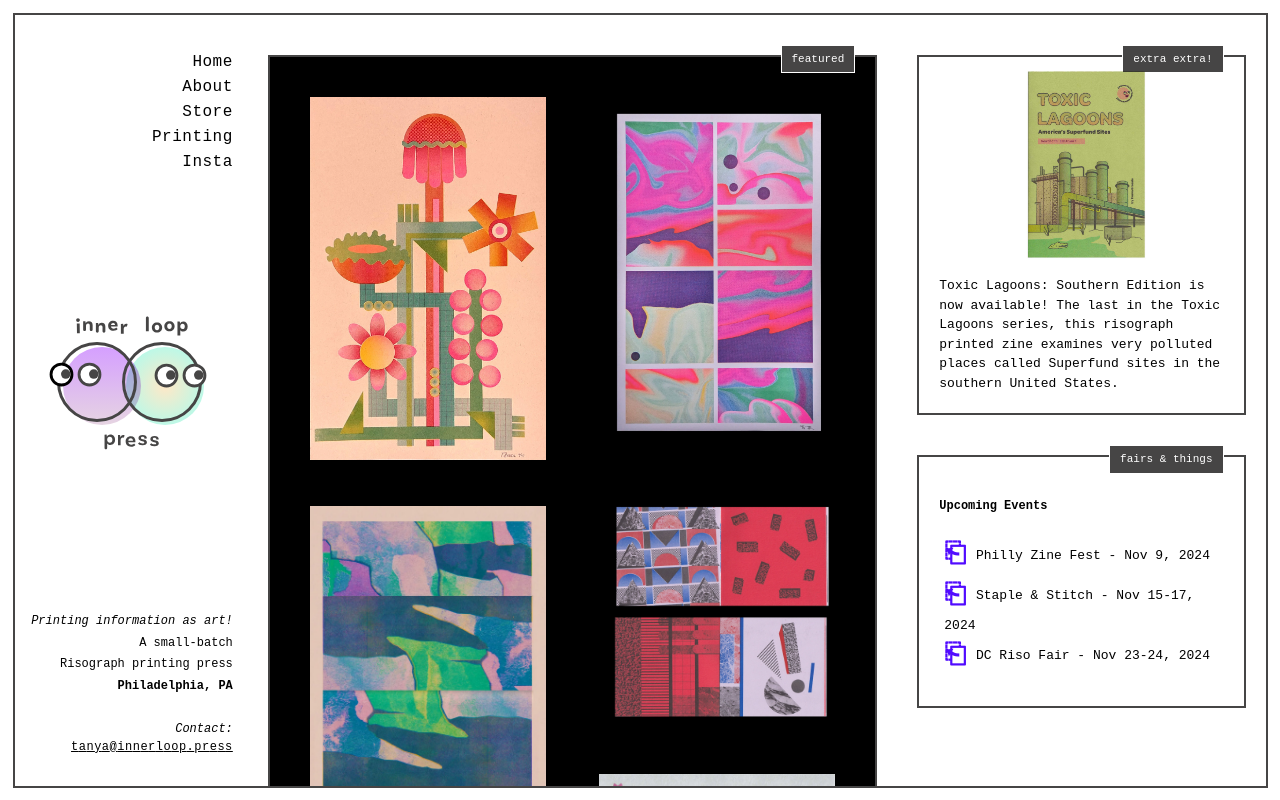
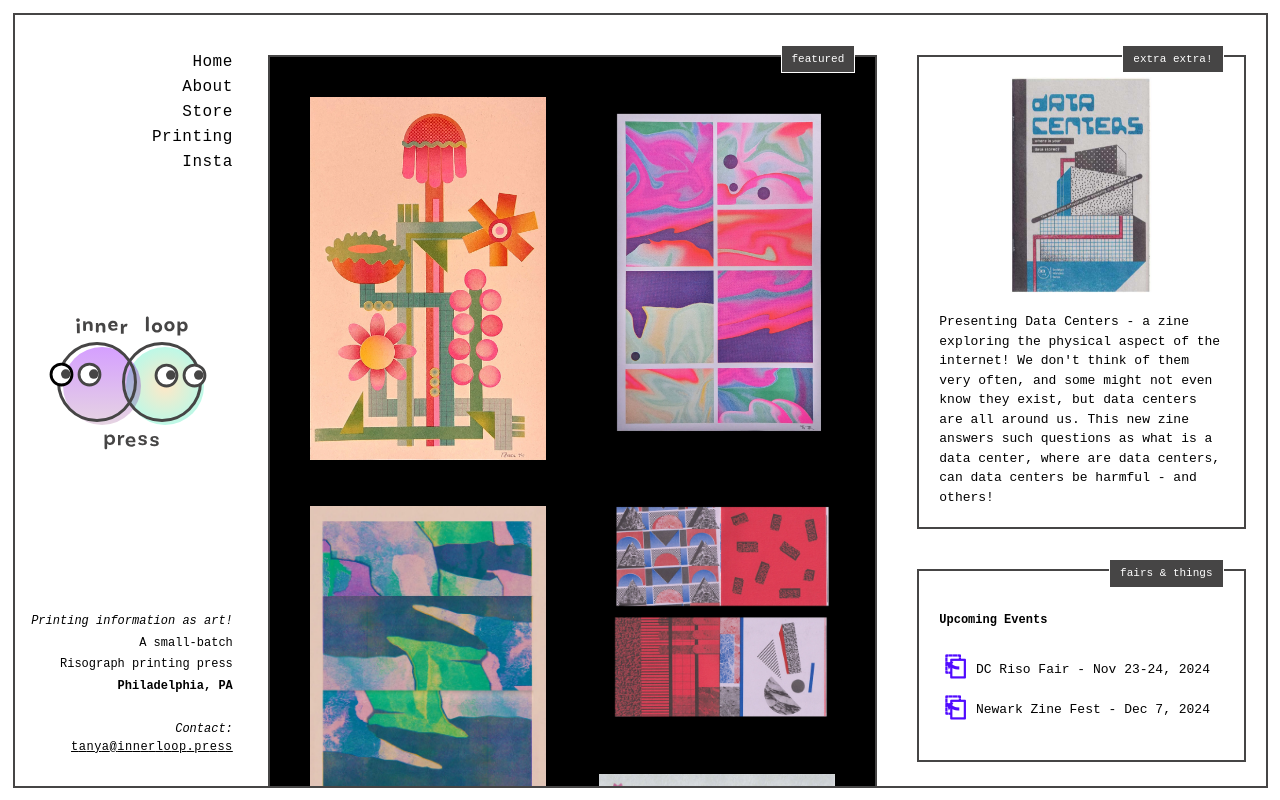
Before and after one commit to tanyabrassie/inner-loop-next, a Next.js app: page / in a window 1280 px wide. Built offline with nearby package versions, Linux system fonts and the light colour scheme.

Commit message:
data centers updates

```diff
--- a/src/app/components/FairContent.tsx
+++ b/src/app/components/FairContent.tsx
@@ -59,19 +59,24 @@ export const FairContent = ({ test }: any) => {
             Philly Comics Expo - Oct 12, 2024
           </a>
         </ListItem> */}
-        <ListItem time={`.4s`}>
+        {/* <ListItem time={`.4s`}>
           <a href='https://www.instagram.com/phillyzinefest/'>
             Philly Zine Fest - Nov 9, 2024
           </a>
-        </ListItem>
-        <ListItem time={`.4s`}>
+        </ListItem> */}
+        {/* <ListItem time={`.4s`}>
           <a href='https://www.stapleandstitchfair.com/'>
             Staple & Stitch - Nov 15-17, 2024
           </a>
-        </ListItem>
+        </ListItem> */}
         <ListItem time={`.4s`}>
           <a href='https://risoprintfair.eastcityart.com/'>
             DC Riso Fair - Nov 23-24, 2024
+          </a>
+        </ListItem>
+        <ListItem time={`.4s`}>
+          <a href='https://partiful.com/e/VVGNnhLLBbAHG3OhdnPC'>
+            Newark Zine Fest - Dec 7, 2024
           </a>
         </ListItem>
         {/* <ListItem time={`.4s`}>
--- a/src/app/components/NewsContent.tsx
+++ b/src/app/components/NewsContent.tsx
@@ -1,5 +1,5 @@
 import styled, { keyframes } from 'styled-components';
-import featuredCover from '../images/toxic-lagoons-southern-edition-cover.jpg';
+import featuredCover from '../images/datacenters.jpg';
 
 const ContentContainer = styled.div`
   padding: 0 20px 20px;
@@ -18,11 +18,11 @@ const imageRotate = keyframes`
   }
 `;
 
-const storeLink =
-  'https://www.store.innerloop.press/shop/p/toxic-lagoons-southern-edition';
+const storeLink = 'https://www.store.innerloop.press/shop/p/data-centers-zine';
 
 const Image = styled.img`
-  width: 80%;
+  width: 50%;
+  padding: 20px 0;
   display: block;
   margin: auto;
 
@@ -41,11 +41,13 @@ export const NewsContent = () => {
   return (
     <ContentContainer>
       <a href={storeLink}>
-        <Image src={featuredCover.src} alt='image of Space Trash zine cover' />
+        <Image src={featuredCover.src} alt='image of data centers zine cover' />
       </a>
-      Toxic Lagoons: Southern Edition is now available! The last in the Toxic
-      Lagoons series, this risograph printed zine examines very polluted places
-      called Superfund sites in the southern United States.
+      Presenting Data Centers - a zine exploring the physical aspect of the
+      internet! We don't think of them very often, and some might not even know
+      they exist, but data centers are all around us. This new zine answers such
+      questions as what is a data center, where are data centers, can data
+      centers be harmful - and others!
     </ContentContainer>
   );
 };
```
Also changed, not shown: src/app/images/dataCenters.jpg (added).
